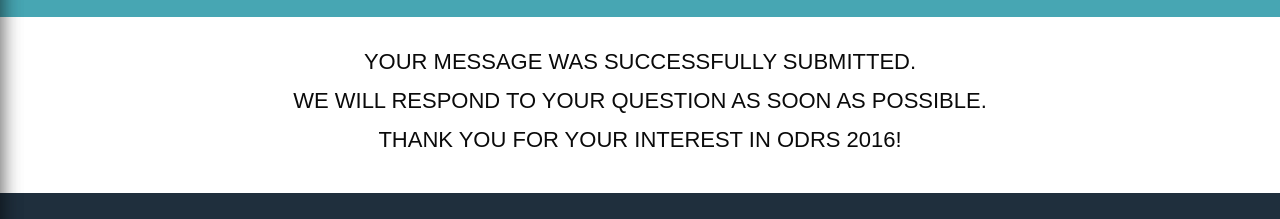
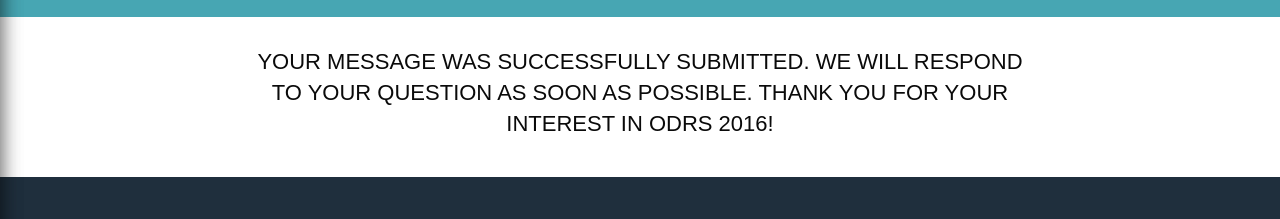
Before and after one commit to GovLab/open-data-symposium-2016, a plain HTML site: page confirmation.html in a window 1280 px wide. Shown: the part 332-551 px from the top of the page. Drawn offline with nearby package versions, Linux system fonts and the light colour scheme; a script that the page names is missing.

Commit message:
Changes formatting and copy with confirmation.html

```diff
--- a/confirmation.html
+++ b/confirmation.html
@@ -70,18 +70,13 @@
     <div class="row e-content">
         <div class="large-8 large-offset-2 column">
           <div>
-            <h3 class="confirmation-section-body">Your message was successfully submitted.</h3>
-          </div>
-          <div>
-            <h3 class="confirmation-section-body">We will respond to your question as soon as possible.</h3>
-          </div>
-          <div>
-            <h3 class="confirmation-section-body">Thank you for your interest in ODRS 2016!</h3>
+            <h3 class="confirmation-section-body">Your message was successfully submitted.  We will respond to your question as soon as possible.  Thank you for your interest in ODRS 2016!</h3>
           </div>
         </div>
-
       </div>
 </section>
+
+
 
     </main>
 
```
